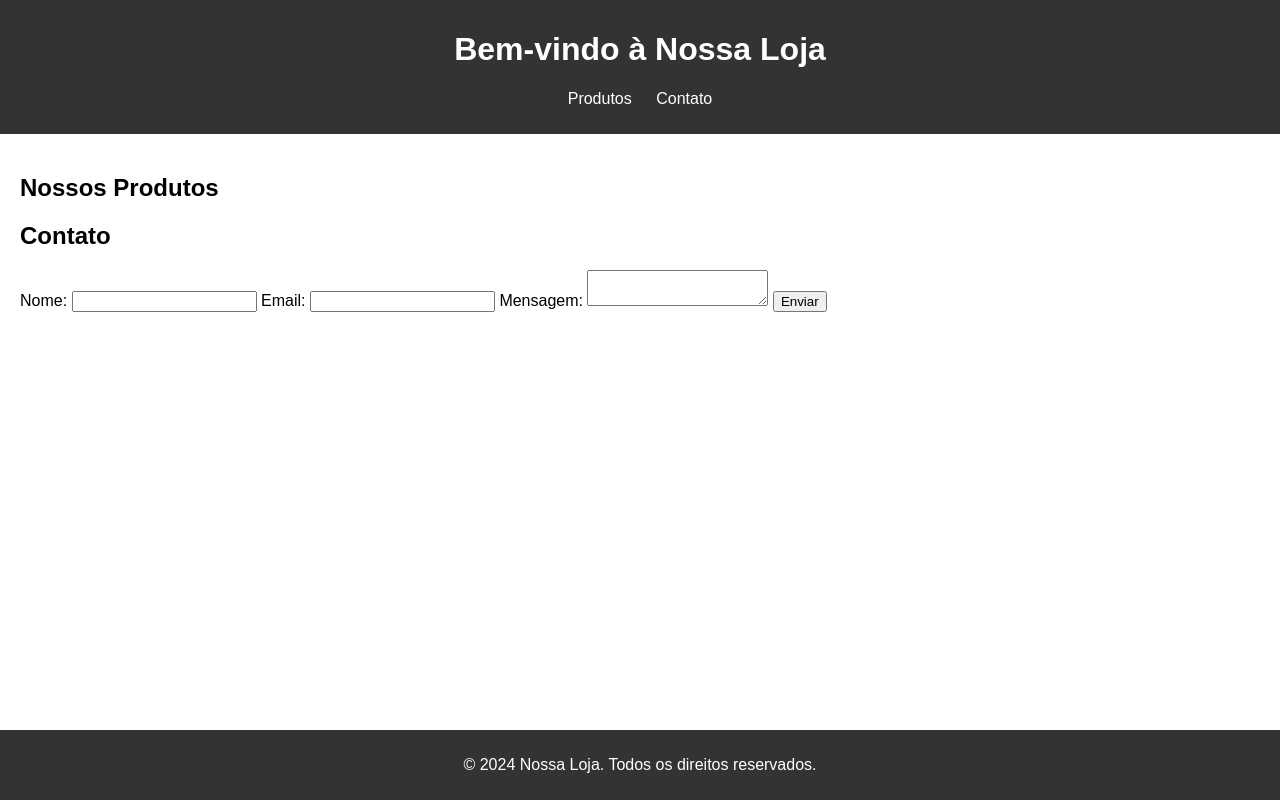
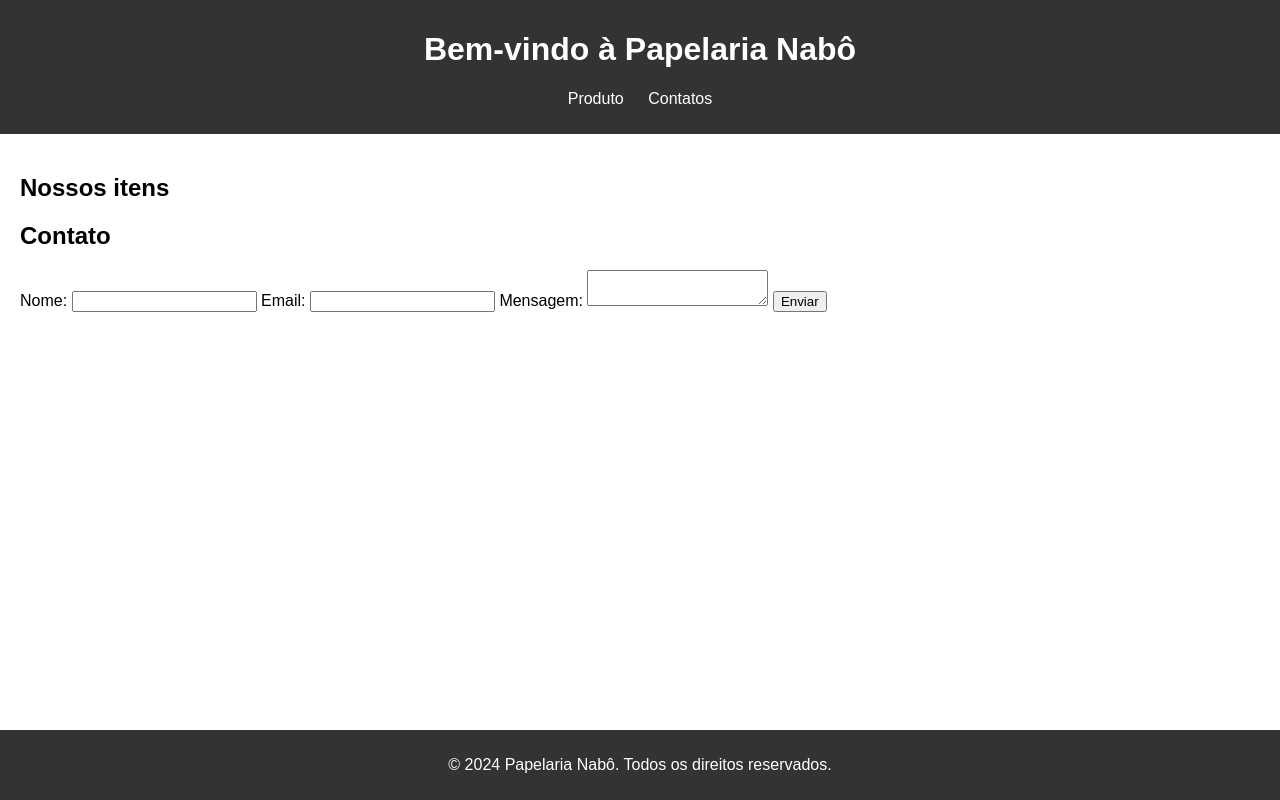
Before and after one commit to fabiofiori/Pagina-de-Vendas---SEC30, a plain HTML site: page index.html in a window 1280 px wide. Drawn offline with Linux system fonts and the light colour scheme.

Commit message:
Update index.html

```diff
--- a/index.html
+++ b/index.html
@@ -8,18 +8,18 @@
 </head>
 <body>
     <header>
-        <h1>Bem-vindo à Nossa Loja</h1>
+        <h1>Bem-vindo à Papelaria Nabô</h1>
         <nav>
             <ul>
-                <li><a href="#produtos">Produtos</a></li>
-                <li><a href="#contato">Contato</a></li>
+                <li><a href="#produtos">Produto</a></li>
+                <li><a href="#contato">Contatos</a></li>
             </ul>
         </nav>
     </header>
 
     <main>
         <section id="produtos">
-            <h2>Nossos Produtos</h2>
+            <h2>Nossos itens</h2>
             <div id="produtos-container"></div>
         </section>
 
@@ -41,7 +41,7 @@
     </main>
 
     <footer>
-        <p>&copy; 2024 Nossa Loja. Todos os direitos reservados.</p>
+        <p>&copy; 2024 Papelaria Nabô. Todos os direitos reservados.</p>
     </footer>
 
     <script src="scripts.js"></script>
```
